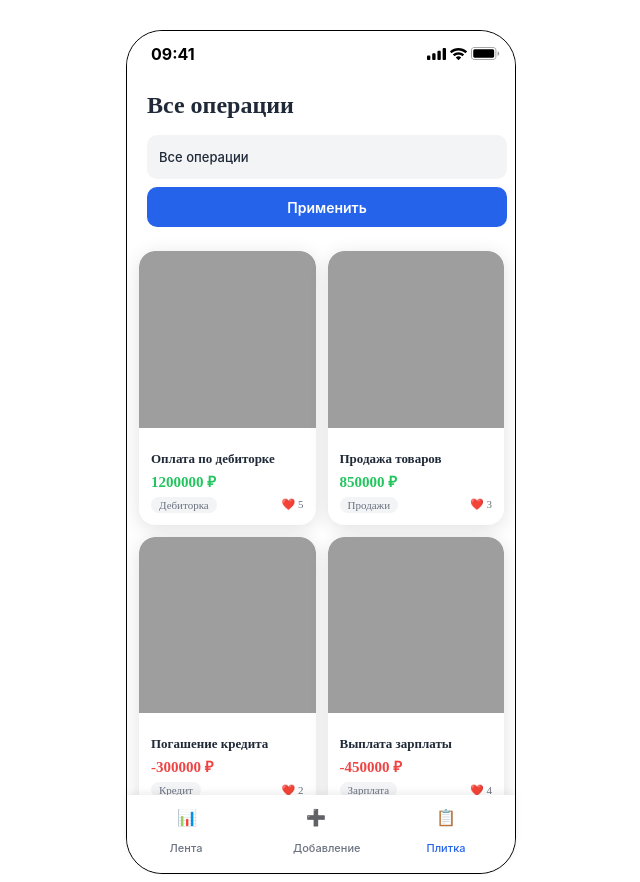
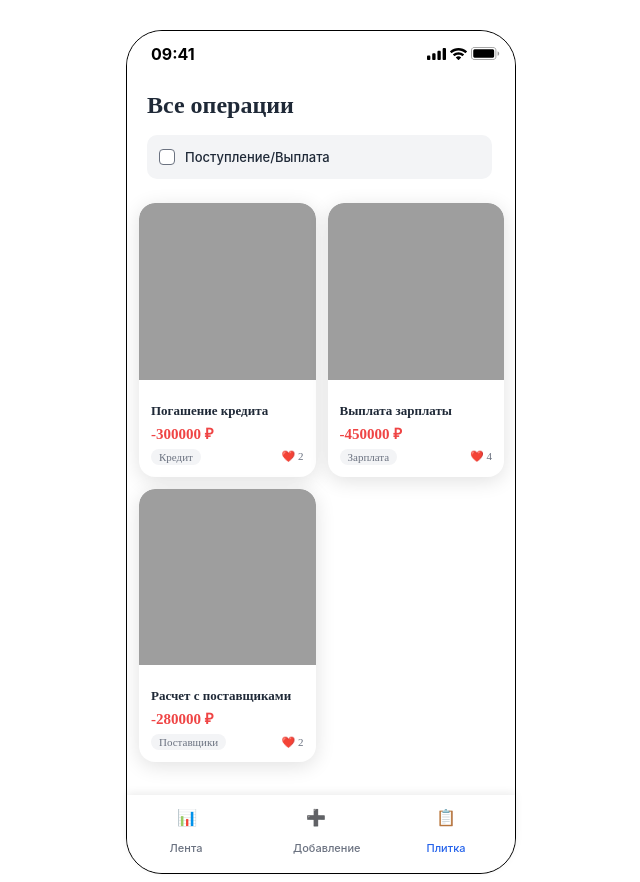
Before and after one commit to Nikolaiko2025/receipt_categories, a FastAPI app: page /grid in a window 1280 px wide. Shown: the whole page, without its empty margins (319-959 px from the left). Run offline with FastAPI, Linux system fonts and the light colour scheme.

Commit message:
Поправил

```diff
--- a/api/handlers.py
+++ b/api/handlers.py
@@ -1,18 +1,10 @@
-from fastapi import APIRouter, Request
+from fastapi import APIRouter, Query, Request
 from fastapi.responses import RedirectResponse
 from fastapi.templating import Jinja2Templates
 from data.collections import receipt_categories, get_published, get_by_id, get_next_after
 
 router = APIRouter()
 templates = Jinja2Templates(directory="templates")
-
-AMOUNT_RANGES = [
-    {"value": "amt:btw:-500000:-200000", "label": "от −500 000 до −200 000"},
-    {"value": "amt:btw:-200000:0", "label": "от −200 000 до 0"},
-    {"value": "amt:lt:500000", "label": "До 500 000 ₽"},
-    {"value": "amt:btw:500000:1000000", "label": "500 000 – 1 000 000 ₽"},
-    {"value": "amt:gt:1000000", "label": "Более 1 000 000 ₽"},
-]
 
 
 @router.get("/")
@@ -27,7 +19,7 @@ def get_feed(request: Request):
     if not published:
         return templates.TemplateResponse(
             request=request,
-            name="feed.html",
+            name="receipt_categories_feed.html",
             context={"receipt_categories": [], "active_tab": "feed"}
         )
 
@@ -36,7 +28,7 @@ def get_feed(request: Request):
 
     return templates.TemplateResponse(
         request=request,
-        name="feed.html",
+        name="receipt_categories_feed.html",
         context={
             "receipt_categories": [first_rc],
             "next_rc": next_rc,
@@ -66,7 +58,7 @@ def get_feed_by_id(request: Request, receipt_category_id: int, next: bool = Fals
     if not rc:
         return templates.TemplateResponse(
             request=request,
-            name="feed.html",
+            name="receipt_categories_feed.html",
             context={"receipt_categories": [], "active_tab": "feed"}
         )
 
@@ -74,7 +66,7 @@ def get_feed_by_id(request: Request, receipt_category_id: int, next: bool = Fals
 
     return templates.TemplateResponse(
         request=request,
-        name="feed.html",
+        name="receipt_categories_feed.html",
         context={
             "receipt_categories": [rc],
             "next_rc": next_rc,
@@ -86,43 +78,22 @@ def get_feed_by_id(request: Request, receipt_category_id: int, next: bool = Fals
 def root(request: Request):
     return templates.TemplateResponse(
         request=request,
-        name="add.html",
+        name="receipt_categories_add.html",
         context={}
     )
 
 @router.get("/grid")
-def get_grid(request: Request, search: str = None):
-    """Страница плитки со списком всех опубликованных операций"""
-    published = get_published()
-    selected = (search or "").strip() or "all"
+def get_grid(request: Request, type: str = Query(default=None)):
+    op_type = "income" if (type or "").strip().lower() == "income" else "expense"
 
-    # Формируем варианты фильтра (диапазоны сумм)
-    options = [{"label": "Все операции", "value": "all", "selected": selected == "all"}]
-    for item in AMOUNT_RANGES:
-        options.append({"value": item["value"], "label": item["label"], "selected": selected == item["value"]})
-
-    filter_label = next((o["label"] for o in options if o["selected"]), "Все операции")
-
-    # Фильтрация по выбранному диапазону суммы (значения со знаком)
-    if selected.startswith("amt:"):
-        parts = selected.split(":")
-        if parts[1] == "lt":
-            value = float(parts[2])
-            published = [rc for rc in published if rc["amount"] is not None and rc["amount"] < value]
-        elif parts[1] == "btw":
-            lo, hi = float(parts[2]), float(parts[3])
-            published = [rc for rc in published if rc["amount"] is not None and lo <= rc["amount"] < hi]
-        elif parts[1] == "gt":
-            value = float(parts[2])
-            published = [rc for rc in published if rc["amount"] is not None and rc["amount"] >= value]
+    items = [rc for rc in get_published() if rc["type"] == op_type]
 
     return templates.TemplateResponse(
         request=request,
-        name="grid.html",
+        name="receipt_categories_grid.html",
         context={
-            "receipt_categories": published,
-            "filter_label": filter_label,
-            "filter_options": options,
+            "receipt_categories": items,
+            "op_type": op_type,
             "active_tab": "grid"
         }
     )
--- a/static/css/style.css
+++ b/static/css/style.css
@@ -512,21 +512,16 @@ width: 345px;
 margin: 60px auto 0 20px;
 }
 
-.filter-select{
-position: relative;
+.type-filter{
+display: flex;
+align-items: center;
+gap: 10px;
 width: 345px;
-}
-
-.filter-select summary{
-width: 360px;
 height: 44px;
-background: #F3F4F6;
-border: none;
-border-radius: 10px;
 padding: 0 12px;
 box-sizing: border-box;
-display: flex;
-align-items: center;
+background: #F3F4F6;
+border-radius: 10px;
 font-family: 'Inter';
 font-style: normal;
 font-weight: 500;
@@ -534,41 +529,15 @@ font-size: 13px;
 line-height: 16px;
 color: #1F2937;
 cursor: pointer;
-list-style: none;
+user-select: none;
 }
 
-.filter-select summary::-webkit-details-marker{
-display: none;
-}
-
-.filter-options{
+.type-filter input{
 position: absolute;
-z-index: 10;
-top: 48px;
-left: 0;
-width: 360px;
-background: #FFFFFF;
-border-radius: 10px;
-box-shadow: 0 4px 20px rgba(0, 0, 0, 0.12);
-padding: 8px 0;
-}
-
-.filter-option{
-display: flex;
-align-items: center;
-gap: 8px;
-padding: 10px 12px;
-font-family: 'Inter';
-font-style: normal;
-font-weight: 500;
-font-size: 13px;
-line-height: 16px;
-color: #1F2937;
-cursor: pointer;
-}
-
-.filter-option input{
-display: none;
+width: 1px;
+height: 1px;
+opacity: 0;
+pointer-events: none;
 }
 
 .checkmark{
@@ -580,32 +549,26 @@ display: inline-flex;
 align-items: center;
 justify-content: center;
 flex: none;
+background: #FFFFFF;
+box-sizing: border-box;
+transition: background 0.2s ease, border-color 0.2s ease;
 }
 
-.filter-option input:checked ~ .checkmark{
-background: #2563EB;
-border-color: #2563EB;
+.type-filter input:checked ~ .checkmark{
+background: #FFFFFF;
+border-color: #1F2937;
 }
 
-.filter-option input:checked ~ .checkmark::after{
+.type-filter input:checked ~ .checkmark::after{
 content: '✓';
-color: #FFFFFF;
+color: #1F2937;
 font-size: 12px;
 line-height: 1;
 }
 
-.filter-submit{
-width: 360px;
-height: 40px;
-margin-top: 8px;
-background: #2563EB;
-border: none;
-border-radius: 10px;
-color: #FFFFFF;
-font-family: 'Inter';
-font-size: 14px;
-font-weight: 600;
-cursor: pointer;
+.type-filter input:focus-visible ~ .checkmark{
+outline: 2px solid #1F2937;
+outline-offset: 2px;
 }
 
 .receipt-categories-grid{
--- a/templates/grid.html
+++ b/templates/receipt_categories_grid.html
@@ -3,7 +3,7 @@
     <head>
         <meta charset="UTF-8">
         <title>Плитка</title>
-        <link rel="stylesheet" href="/static/css/style.css?v=3">
+        <link rel="stylesheet" href="/static/css/style.css?v=5">
     </head>
     <body>
         <div class="app-container">
@@ -31,19 +31,11 @@
                 <h1 class="page-title">Все операции</h1>
 
                     <form action="/grid" method="get" class="filter-form">
-                        <details class="filter-select">
-                            <summary>{{ filter_label }}</summary>
-                            <div class="filter-options">
-                                {% for opt in filter_options %}
-                                <label class="filter-option">
-                                    <input type="radio" name="search" value="{{ opt.value }}" {% if opt.selected %}checked{% endif %}>
-                                    <span class="checkmark"></span>
-                                    {{ opt.label }}
-                                </label>
-                                {% endfor %}
-                            </div>
-                        </details>
-                        <button type="submit" class="filter-submit">Применить</button>
+                        <label class="type-filter">
+                            <input type="checkbox" name="type" value="income" id="type-filter-input" {% if op_type == 'income' %}checked{% endif %}>
+                            <span class="checkmark"></span>
+                            <span class="type-filter-label">Поступление/Выплата</span>
+                        </label>
                     </form>
 
 
@@ -97,10 +89,8 @@
 
         </div>
         <script>
-            document.querySelectorAll('.filter-option input').forEach(function (radio) {
-                radio.addEventListener('change', function () {
-                    this.closest('details').removeAttribute('open');
-                });
+            document.getElementById('type-filter-input').addEventListener('change', function () {
+                this.form.submit();
             });
         </script>
     </body>
```
Also changed, not shown: templates/receipt_categories_add.html (renamed from templates/add.html), templates/receipt_categories_feed.html (renamed from templates/feed.html).
